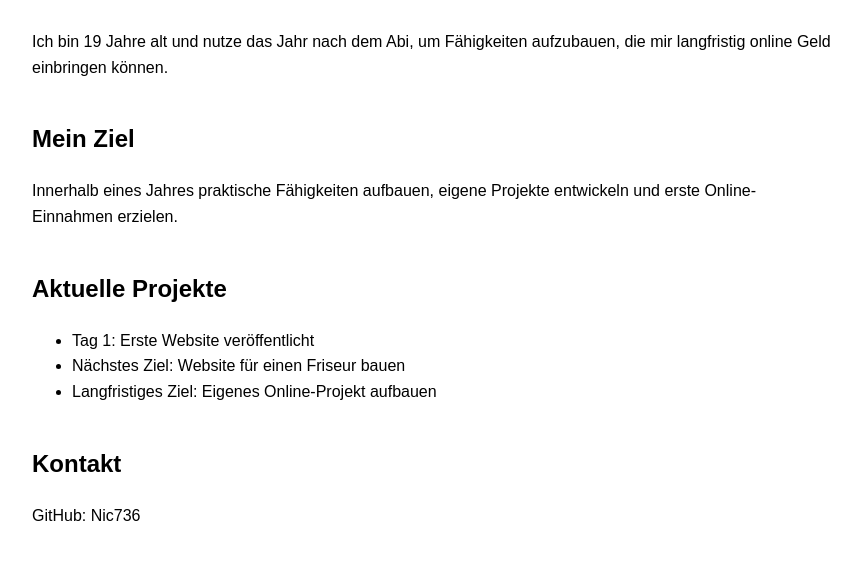
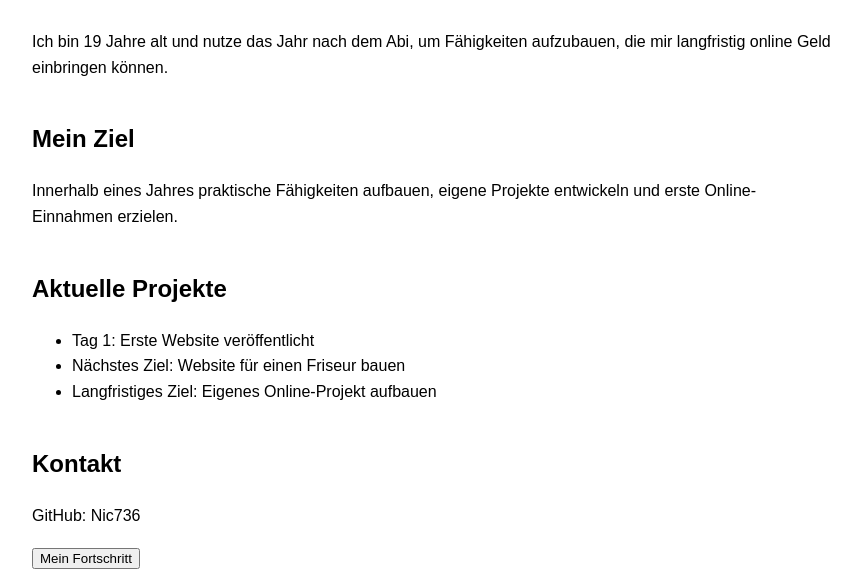
Before and after one commit to Nic736/portfolio, a plain HTML site: page index.html in a window 1280 px wide. Shown: the part 229-800 px from the top of the page, without its empty margins (208-1069 px from the left). Drawn offline with Linux system fonts and the light colour scheme.

Commit message:
Update index.html

```diff
--- a/index.html
+++ b/index.html
@@ -57,6 +57,9 @@ eigene Projekte entwickeln und erste Online-Einnahmen erzielen.
 <p>
 GitHub: Nic736
 </p>
+
+<button>Mein Fortschritt</button>
+
 </div>
 
 <div class="section">
```
